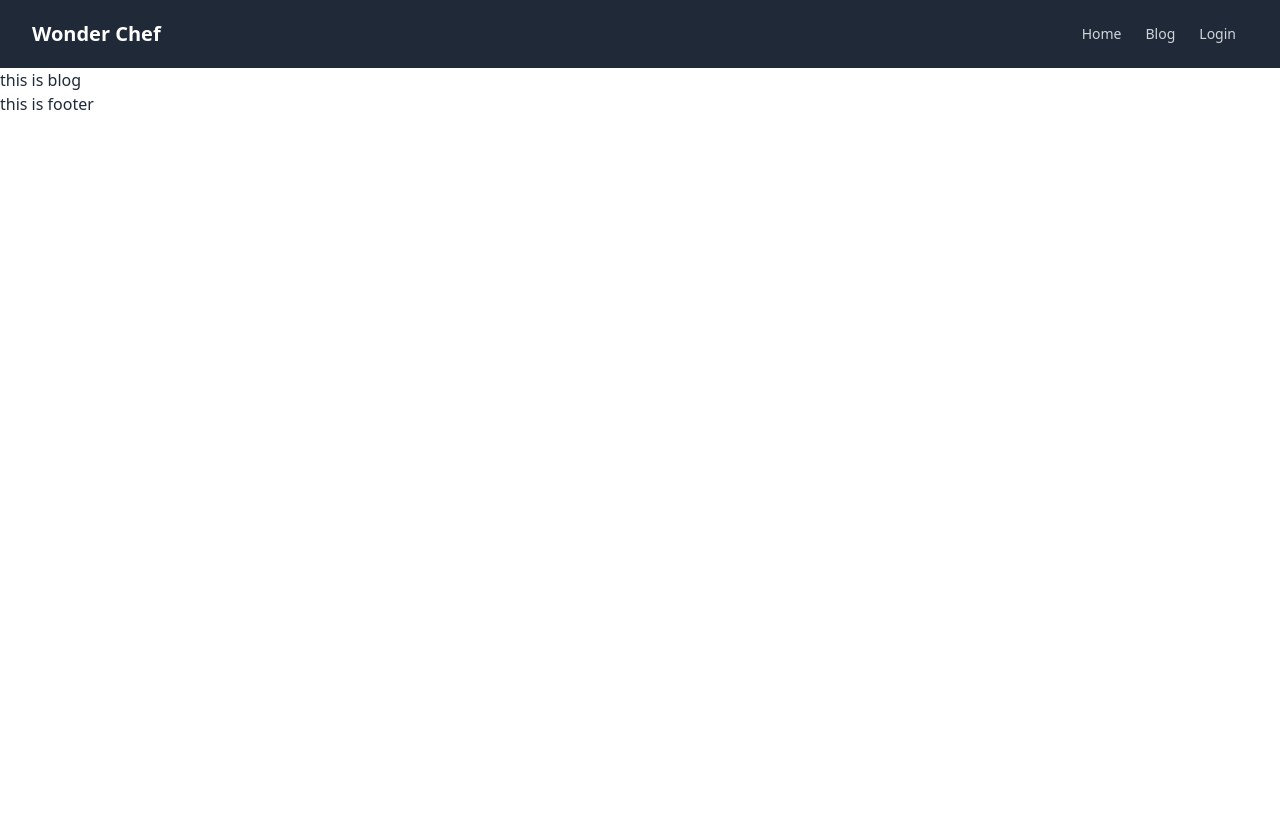
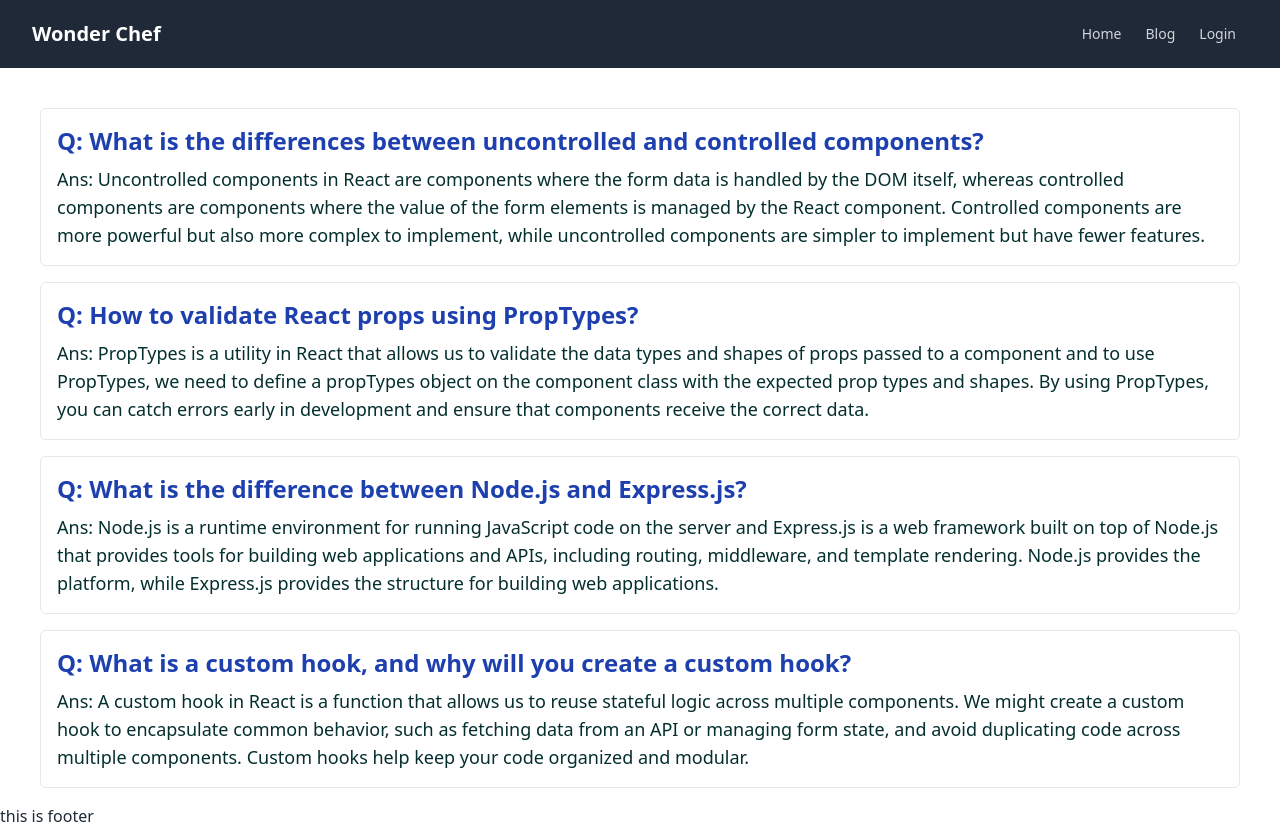
Before and after one commit to mdyasin7636/wonder-chef-client, a React (Vite) app: page /blog in a window 1280 px wide. Before the commit the page ends 800 px from the top, so only its background shows below. Built offline with nearby package versions, Linux system fonts and the light colour scheme; no server answers.

Commit message:
blog question part done

```diff
--- a/src/pages/Blog/Blog.jsx
+++ b/src/pages/Blog/Blog.jsx
@@ -1,11 +1,44 @@
-import React from 'react';
+import React from "react";
 
 const Blog = () => {
-    return (
-        <div>
-            <h2>this is blog</h2>
+  return (
+    <div>
+      <div className="mx-10 mt-10">
+        <div className="mb-4 border p-4 rounded-md">
+          <h1 className="text-2xl font-bold text-blue-800 mb-2">
+            Q: What is the differences between uncontrolled and controlled components?
+          </h1>
+          <p className="text-lg font-medium text-teal-950">
+            Ans: Uncontrolled components in React are components where the form data is handled by the DOM itself, whereas controlled components are components where the value of the form elements is managed by the React component. Controlled components are more powerful but also more complex to implement, while uncontrolled components are simpler to implement but have fewer features.
+          </p>
         </div>
-    );
+        <div className="mb-4 border p-4 rounded-md">
+          <h1 className="text-2xl font-bold text-blue-800 mb-2">
+            Q: How to validate React props using PropTypes?
+          </h1>
+          <p className="text-lg font-medium text-teal-950">
+            Ans: PropTypes is a utility in React that allows us to validate the data types and shapes of props passed to a component and to use PropTypes, we need to define a propTypes object on the component class with the expected prop types and shapes. By using PropTypes, you can catch errors early in development and ensure that components receive the correct data.
+          </p>
+        </div>
+        <div className="mb-4 border p-4 rounded-md">
+          <h1 className="text-2xl font-bold text-blue-800 mb-2">
+            Q: What is the difference between Node.js and Express.js?
+          </h1>
+          <p className="text-lg font-medium text-teal-950">
+            Ans: Node.js is a runtime environment for running JavaScript code on the server and Express.js is a web framework built on top of Node.js that provides tools for building web applications and APIs, including routing, middleware, and template rendering. Node.js provides the platform, while Express.js provides the structure for building web applications.
+          </p>
+        </div>
+        <div className="mb-4 border p-4 rounded-md">
+          <h1 className="text-2xl font-bold text-blue-800 mb-2">
+            Q: What is a custom hook, and why will you create a custom hook?
+          </h1>
+          <p className="text-lg font-medium text-teal-950">
+            Ans: A custom hook in React is a function that allows us to reuse stateful logic across multiple components. We might create a custom hook to encapsulate common behavior, such as fetching data from an API or managing form state, and avoid duplicating code across multiple components. Custom hooks help keep your code organized and modular.
+          </p>
+        </div>
+      </div>
+    </div>
+  );
 };
 
 export default Blog;
--- a/src/pages/ChefDetails/ChefDetails.jsx
+++ b/src/pages/ChefDetails/ChefDetails.jsx
@@ -1,6 +1,5 @@
 import React, { useEffect, useState } from "react";
 import { useParams } from "react-router-dom";
-import ErrorPage from "../ErrorPage/ErrorPage";
 
 const ChefDetails = () => {
   const [chefInfo, setChefInfo] = useState({});
@@ -16,7 +15,7 @@ const ChefDetails = () => {
   }, [id]);
 
   if(!chefInfo?.chef_name){
-    return <h1>No data</h1>
+    return <h1>No data found</h1>
   }
 
   return (
```
